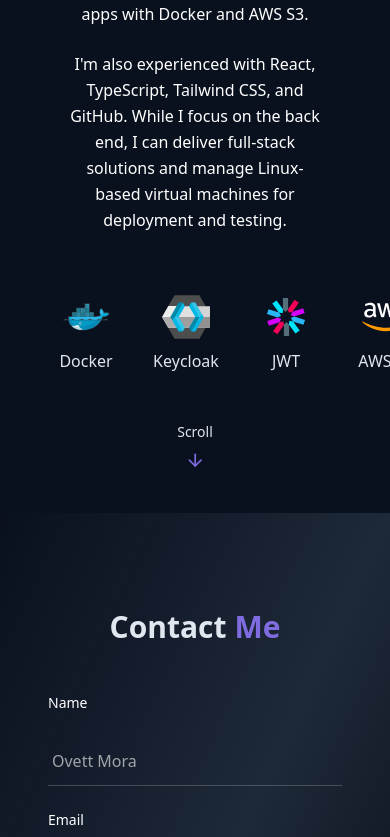
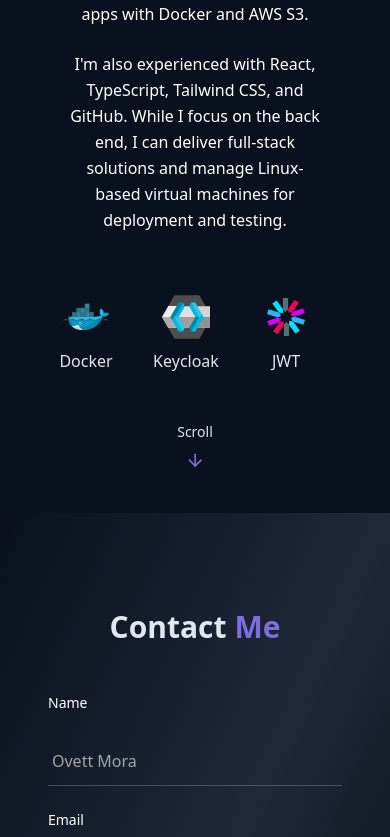
Before and after one commit to Ovtt17/portfolio_ovtt17, a React (Vite) app: page / in a window 390 px wide. Shown: the part 7197-8034 px from the top of the page. Built offline with nearby package versions, Linux system fonts and the light colour scheme.

Commit message:
fix: ensure slider width is responsive on small screens

```diff
--- a/src/components/TechnologiesSection/TechnologiesCarousel.css
+++ b/src/components/TechnologiesSection/TechnologiesCarousel.css
@@ -15,6 +15,12 @@
   width: 600px;
 }
 
+@media (max-width: 640px) {
+  .slider {
+    width: 100%;
+  }
+}
+
 .slide-track {
   animation: scroll 20s linear infinite;
   display: flex;
```
